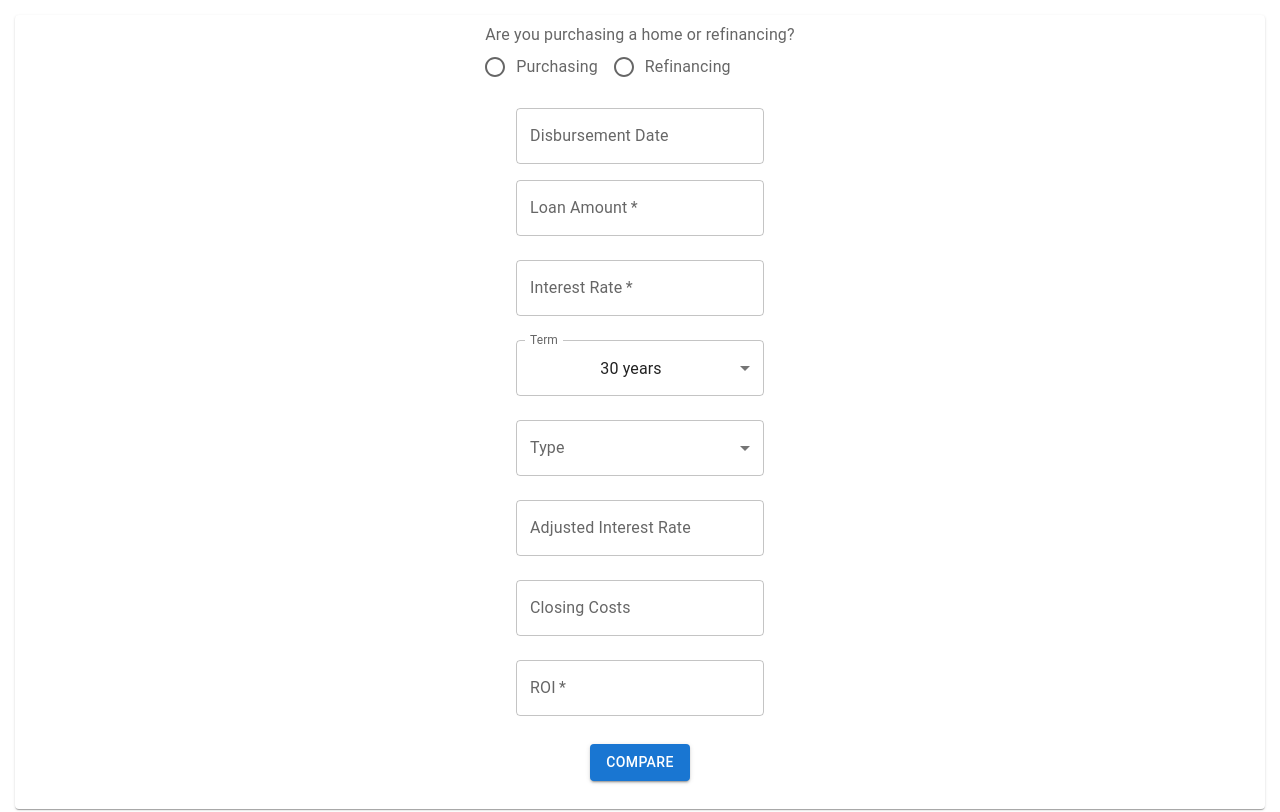
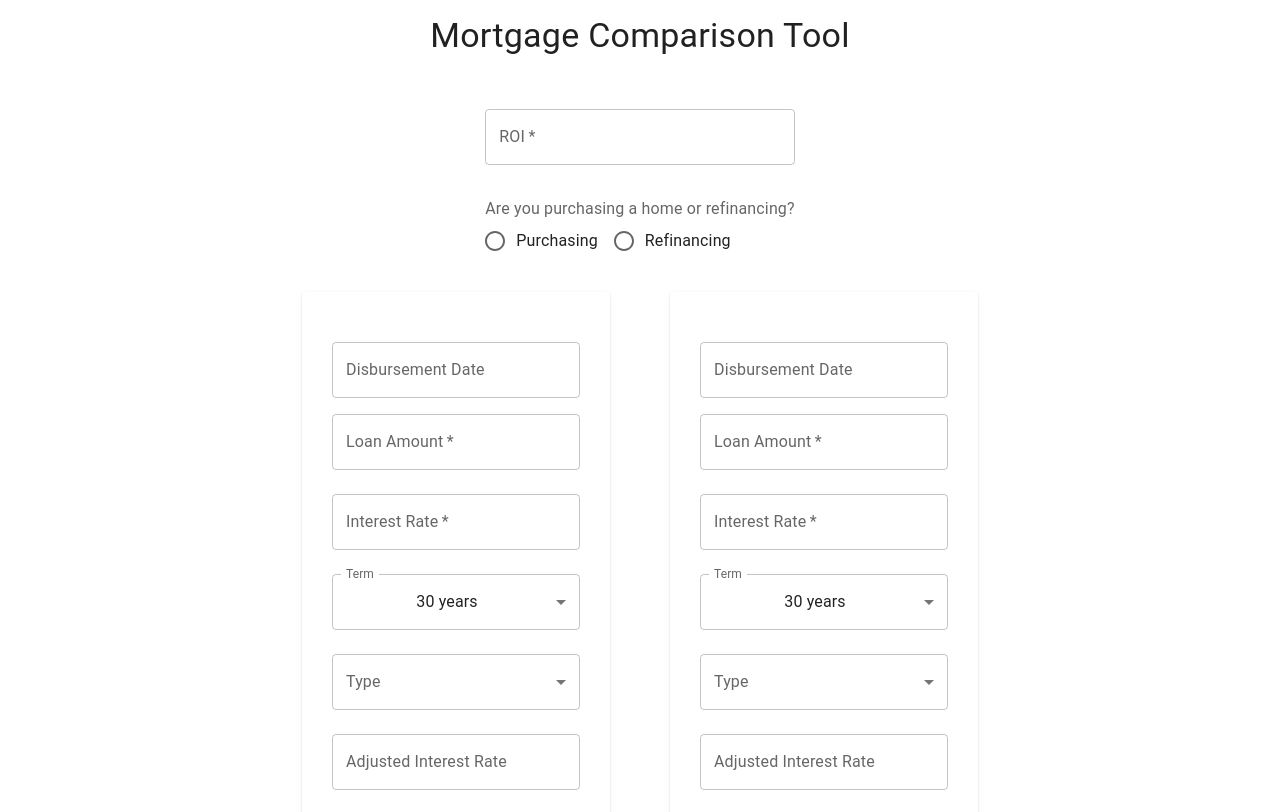
Before and after one commit to erich564/mortgage-comp-tool, a React (Create React App) app: page / in a window 1280 px wide. Shown: the top 812 px of the page. Built offline with nearby package versions, Linux system fonts and the light colour scheme; the HTML template or start-up script is replaced by a standard one.

Commit message:
Extracted mortgage form to a component

```diff
--- a/src/App.js
+++ b/src/App.js
@@ -5,20 +5,19 @@ import {
   FormControl,
   FormControlLabel,
   FormLabel,
-  InputLabel,
-  MenuItem,
   Paper,
   Radio,
   RadioGroup,
-  Select,
   Stack,
   TextField,
+  Typography,
 } from '@mui/material';
 import { styled } from '@mui/material/styles';
-import { DatePicker, LocalizationProvider } from '@mui/x-date-pickers';
+import { LocalizationProvider } from '@mui/x-date-pickers';
 import { AdapterMoment } from '@mui/x-date-pickers/AdapterMoment';
-import * as React from 'react';
+import { useState } from 'react';
 import './App.css';
+import MortgageForm from './MortgageForm';
 import Report from './Report';
 
 const Item = styled(Paper)(({ theme }) => ({
@@ -29,16 +28,9 @@ const Item = styled(Paper)(({ theme }) => ({
 }));
 
 export default function App() {
-  const [state, setState] = React.useState({
+  const [state, setState] = useState({
     purchaseOrRefinance: '',
-    loanAmount: '',
-    term: 2,
-    type: '',
-    interestRate: '',
-    disbursementDate: null,
     roi: '',
-    interestRateAdjusted: '',
-    closingCosts: '',
   });
 
   const handleChange = e => {
@@ -52,8 +44,22 @@ export default function App() {
     <LocalizationProvider dateAdapter={AdapterMoment}>
       <CssBaseline />
       <Stack spacing={2} style={{ margin: 15 }}>
-        <Item>
+        <Box sx={{ display: 'inline-block', textAlign: 'center' }}>
+          <Typography variant="h4" component="div" gutterBottom>
+            Mortgage Comparison Tool
+          </Typography>
           <FormControl>
+            <br />
+            <TextField
+              required
+              margin="normal"
+              label="ROI"
+              name="roi"
+              value={state.roi}
+              onChange={handleChange}
+              fullWidth
+            />
+            <br />
             <FormLabel
               sx={{
                 '&.Mui-focused': {
@@ -82,103 +88,15 @@ export default function App() {
             </RadioGroup>
           </FormControl>
           <br />
-          <Box sx={{ display: 'inline-block' }}>
-            <br />
-            <DatePicker
-              label="Disbursement Date"
-              value={state.disbursementDate}
-              // @ts-ignore
-              name="disbursementDate"
-              onChange={m => setState({ ...state, disbursementDate: m })}
-              renderInput={params => <TextField {...params} />}
-            />
-            <br />
-            <TextField
-              margin="normal"
-              required
-              value={state.loanAmount}
-              name="loanAmount"
-              onChange={handleChange}
-              label="Loan Amount"
-              fullWidth
-            />
-            <br />
-            <TextField
-              margin="normal"
-              required
-              value={state.interestRate}
-              name="interestRate"
-              onChange={handleChange}
-              label="Interest Rate"
-              fullWidth
-            />
-            <br />
-            <FormControl sx={{ minWidth: 150 }} margin="normal" fullWidth>
-              <InputLabel>Term</InputLabel>
-              <Select
-                label="Term"
-                value={state.term}
-                name="term"
-                onChange={handleChange}
-              >
-                <MenuItem value={1}>40 years</MenuItem>
-                <MenuItem value={2}>30 years</MenuItem>
-                <MenuItem value={3}>20 years</MenuItem>
-                <MenuItem value={4}>15 years</MenuItem>
-                <MenuItem value={5}>10 years</MenuItem>
-              </Select>
-            </FormControl>
-            <br />
-            <FormControl sx={{ minWidth: 150 }} margin="normal" fullWidth>
-              <InputLabel>Type</InputLabel>
-              <Select
-                value={state.type}
-                label="Type"
-                name="type"
-                onChange={handleChange}
-              >
-                <MenuItem value={1}>Fixed-rate</MenuItem>
-                <MenuItem value={2}>10/1 ARM</MenuItem>
-                <MenuItem value={3}>7/1 ARM</MenuItem>
-                <MenuItem value={4}>5/1 ARM</MenuItem>
-                <MenuItem value={5}>3/1 ARM</MenuItem>
-              </Select>
-            </FormControl>
-            <br />
-            <TextField
-              margin="normal"
-              label="Adjusted Interest Rate"
-              name="interestRateAdjusted"
-              value={state.interestRateAdjusted}
-              onChange={handleChange}
-              fullWidth
-            />
-            <br />
-            <TextField
-              margin="normal"
-              label="Closing Costs"
-              name="closingCosts"
-              value={state.closingCosts}
-              onChange={handleChange}
-              fullWidth
-            />
-            <br />
-            <TextField
-              required
-              margin="normal"
-              label="ROI"
-              name="roi"
-              value={state.roi}
-              onChange={handleChange}
-              fullWidth
-            />
-          </Box>
+          <MortgageForm />
+          <MortgageForm />
           <br />
           <br />
           <Button variant="contained">Compare</Button>
           <br />
           <br />
-        </Item>
+        </Box>
+
         <Item>
           <Report />
         </Item>
--- /dev/null
+++ b/src/MortgageForm.js
@@ -0,0 +1,125 @@
+import {
+  Box,
+  FormControl,
+  InputLabel,
+  MenuItem,
+  Paper,
+  Select,
+  TextField,
+  styled,
+} from '@mui/material';
+import { DatePicker } from '@mui/x-date-pickers';
+import { useState } from 'react';
+
+const Item = styled(Paper)(({ theme }) => ({
+  ...theme.typography.body2,
+  textAlign: 'center',
+  display: 'inline-block',
+  padding: '30px',
+  margin: '30px',
+  color: theme.palette.text.secondary,
+}));
+
+export default function MortgageForm() {
+  const [state, setState] = useState({
+    loanAmount: '',
+    term: 2,
+    type: '',
+    interestRate: '',
+    disbursementDate: null,
+    interestRateAdjusted: '',
+    closingCosts: '',
+  });
+
+  const handleChange = e => {
+    setState({
+      ...state,
+      [e.target.name]: e.target.value,
+    });
+  };
+  return (
+    <Item>
+      <Box sx={{ display: 'inline-block' }}>
+        <br />
+        <DatePicker
+          label="Disbursement Date"
+          value={state.disbursementDate}
+          // @ts-ignore
+          name="disbursementDate"
+          onChange={m => setState({ ...state, disbursementDate: m })}
+          renderInput={params => <TextField {...params} />}
+        />
+        <br />
+        <TextField
+          margin="normal"
+          required
+          value={state.loanAmount}
+          name="loanAmount"
+          onChange={handleChange}
+          label="Loan Amount"
+          fullWidth
+        />
+        <br />
+        <TextField
+          margin="normal"
+          required
+          value={state.interestRate}
+          name="interestRate"
+          onChange={handleChange}
+          label="Interest Rate"
+          fullWidth
+        />
+        <br />
+        <FormControl sx={{ minWidth: 150 }} margin="normal" fullWidth>
+          <InputLabel>Term</InputLabel>
+          <Select
+            label="Term"
+            value={state.term}
+            name="term"
+            onChange={handleChange}
+          >
+            <MenuItem value={1}>40 years</MenuItem>
+            <MenuItem value={2}>30 years</MenuItem>
+            <MenuItem value={3}>20 years</MenuItem>
+            <MenuItem value={4}>15 years</MenuItem>
+            <MenuItem value={5}>10 years</MenuItem>
+          </Select>
+        </FormControl>
+        <br />
+        <FormControl sx={{ minWidth: 150 }} margin="normal" fullWidth>
+          <InputLabel>Type</InputLabel>
+          <Select
+            value={state.type}
+            label="Type"
+            name="type"
+            onChange={handleChange}
+          >
+            <MenuItem value={1}>Fixed-rate</MenuItem>
+            <MenuItem value={2}>10/1 ARM</MenuItem>
+            <MenuItem value={3}>7/1 ARM</MenuItem>
+            <MenuItem value={4}>5/1 ARM</MenuItem>
+            <MenuItem value={5}>3/1 ARM</MenuItem>
+          </Select>
+        </FormControl>
+        <br />
+        <TextField
+          margin="normal"
+          label="Adjusted Interest Rate"
+          name="interestRateAdjusted"
+          value={state.interestRateAdjusted}
+          onChange={handleChange}
+          fullWidth
+        />
+        <br />
+        <TextField
+          margin="normal"
+          label="Closing Costs"
+          name="closingCosts"
+          value={state.closingCosts}
+          onChange={handleChange}
+          fullWidth
+        />
+      </Box>
+    </Item>
+  );
+}
```
